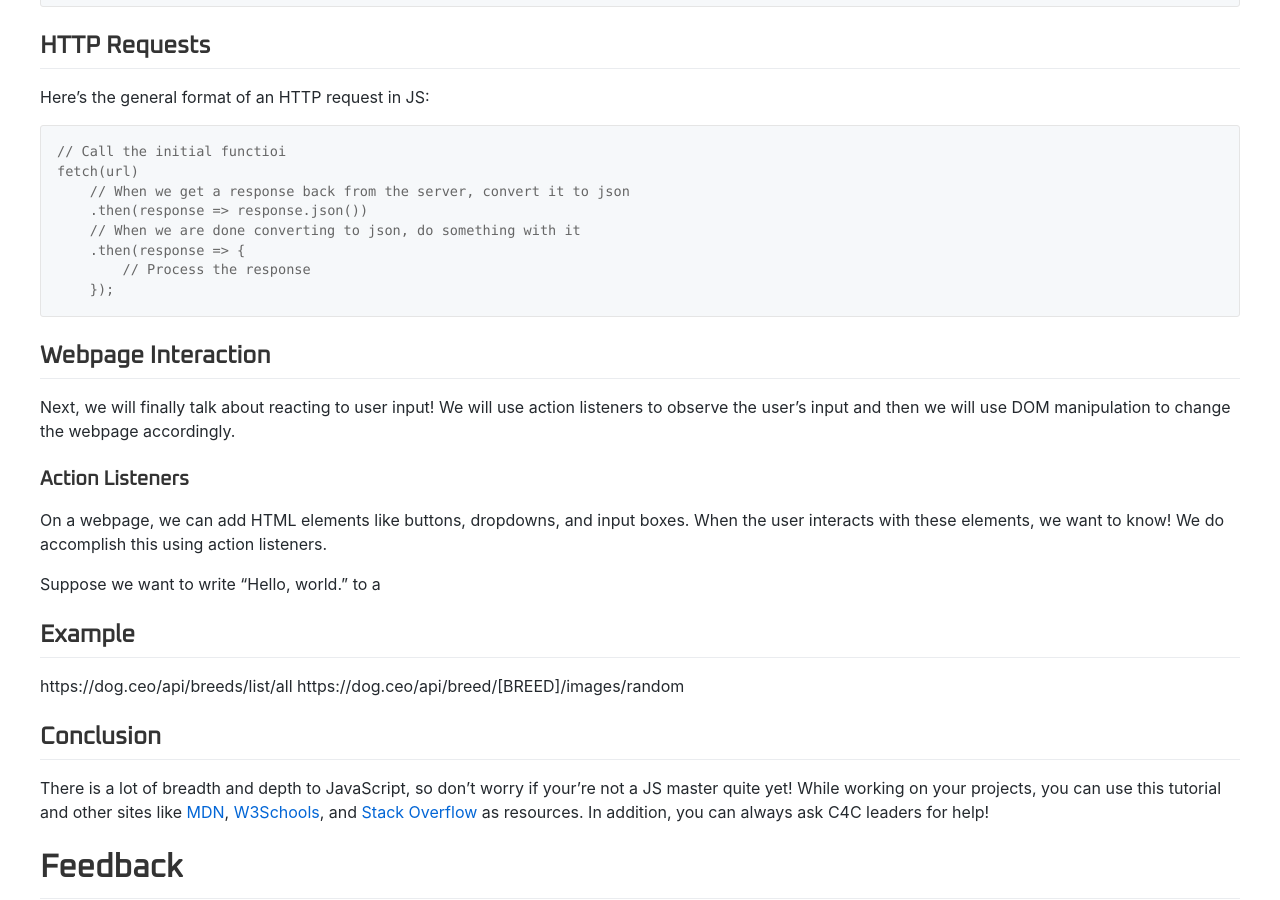
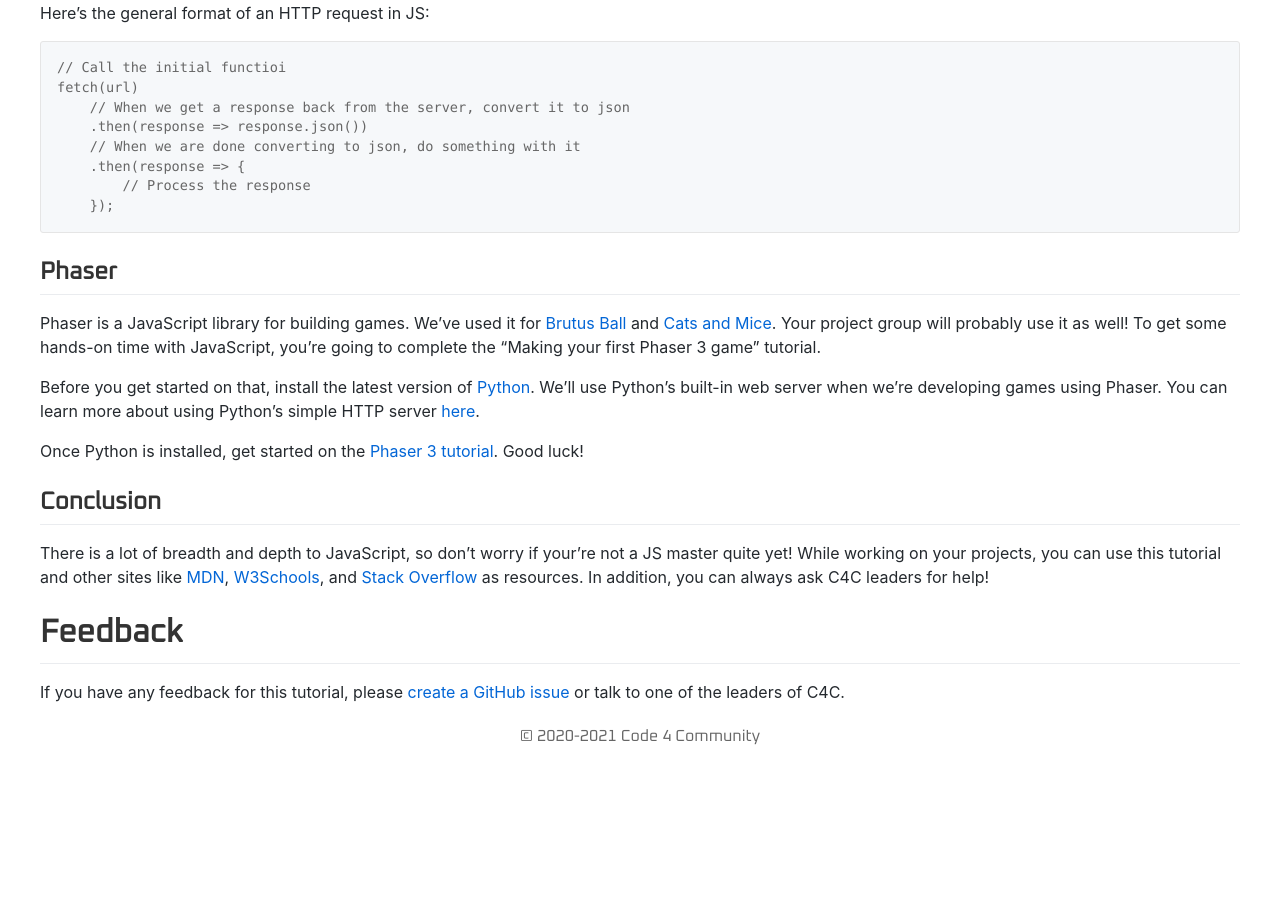
Before and after one commit to Code4Community/Code4Community.github.io, a Jekyll site: the page built from tutorials/js.md, in a window 1280 px wide and 900 px high, scrolled down 4627 px. Built offline with Jekyll 4.4.1, drawn with Linux system fonts in a browser that asks for light colours; nearby versions of some CDN libraries; after the commit the page ends 5395 px from its top, so only the background shows below that; some of the changed text lies outside the part shown.

Commit message:
Update js.md

````diff
--- a/tutorials/js.md
+++ b/tutorials/js.md
@@ -15,10 +15,7 @@
 ## Overview
 * [Part 1: Introduction](#introduction)
 * [Part 2: Syntax](#syntax)
-* [Part 3: HTTP Requests](#http-requests)
-* [Part 4: Webpage Interaction](#webpage-interaction)
-* [Part 5: Example](#example)
-* [Part 6: Conclusion](#conclusion)
+* [Part 3: Phaser](#phaser)
 
 ## Introduction
 
@@ -211,19 +208,13 @@
     });
 ```
 
-## Webpage Interaction
+## Phaser
 
-Next, we will finally talk about reacting to user input! We will use action listeners to observe the user's input and then we will use DOM manipulation to change the webpage accordingly.
+Phaser is a JavaScript library for building games. We've used it for [Brutus Ball](https://github.com/Code4Community/brutus-ball) and [Cats and Mice](https://github.com/Code4Community/cats-and-mice). Your project group will probably use it as well! To get some hands-on time with JavaScript, you're going to complete the "Making your first Phaser 3 game" tutorial.
 
-### Action Listeners
+Before you get started on that, install the latest version of [Python](https://www.python.org/). We'll use Python's built-in web server when we're developing games using Phaser. You can learn more about using Python's simple HTTP server [here](https://developer.mozilla.org/en-US/docs/Learn/Common_questions/set_up_a_local_testing_server#running_a_simple_local_http_server).
 
-On a webpage, we can add HTML elements like buttons, dropdowns, and input boxes. When the user interacts with these elements, we want to know! We do accomplish this using action listeners.
-
-Suppose we want to write "Hello, world." to a
-
-## Example
-https://dog.ceo/api/breeds/list/all
-https://dog.ceo/api/breed/[BREED]/images/random
+Once Python is installed, get started on the [Phaser 3 tutorial](https://phaser.io/tutorials/making-your-first-phaser-3-game/part1). Good luck!
 
 ## Conclusion
 
````
